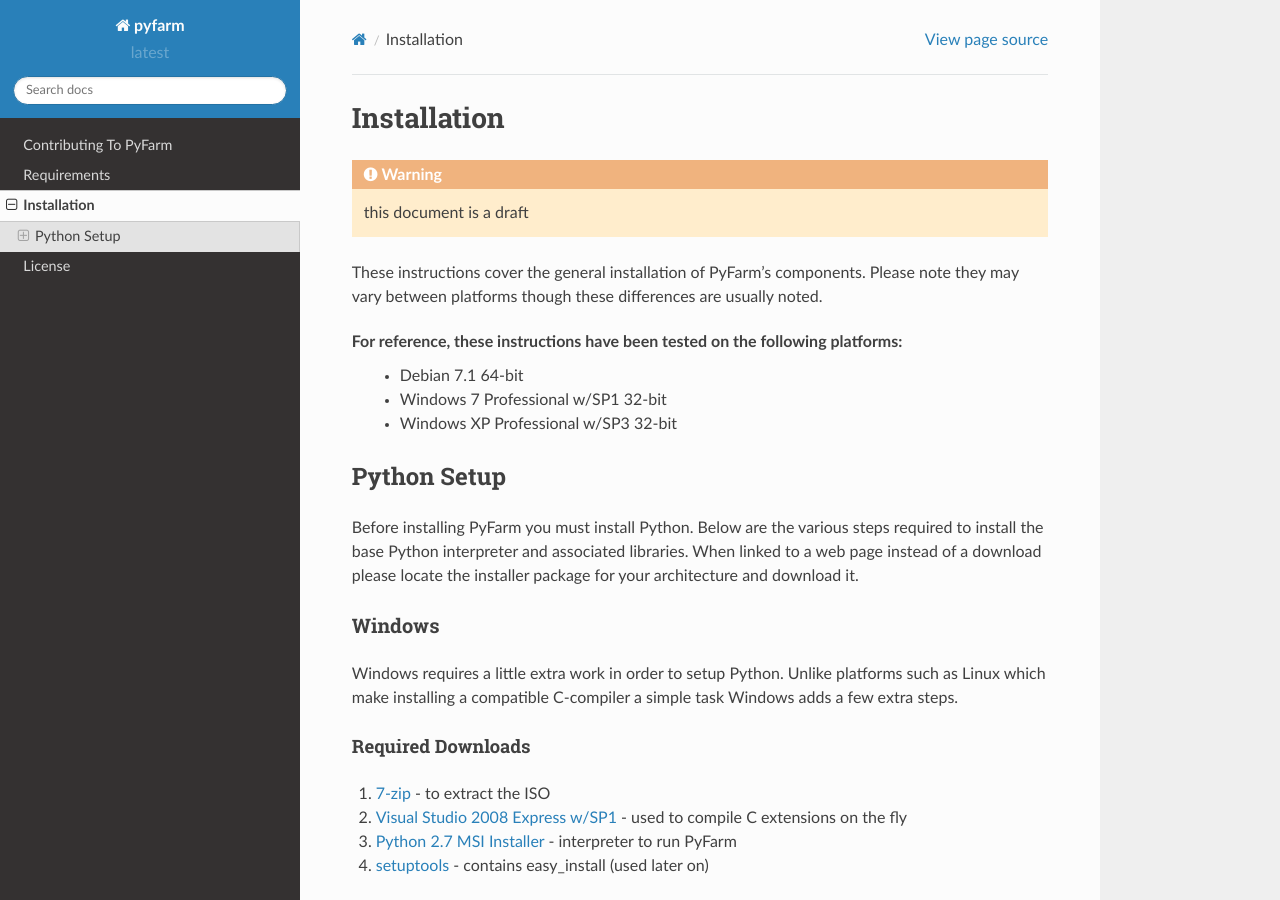
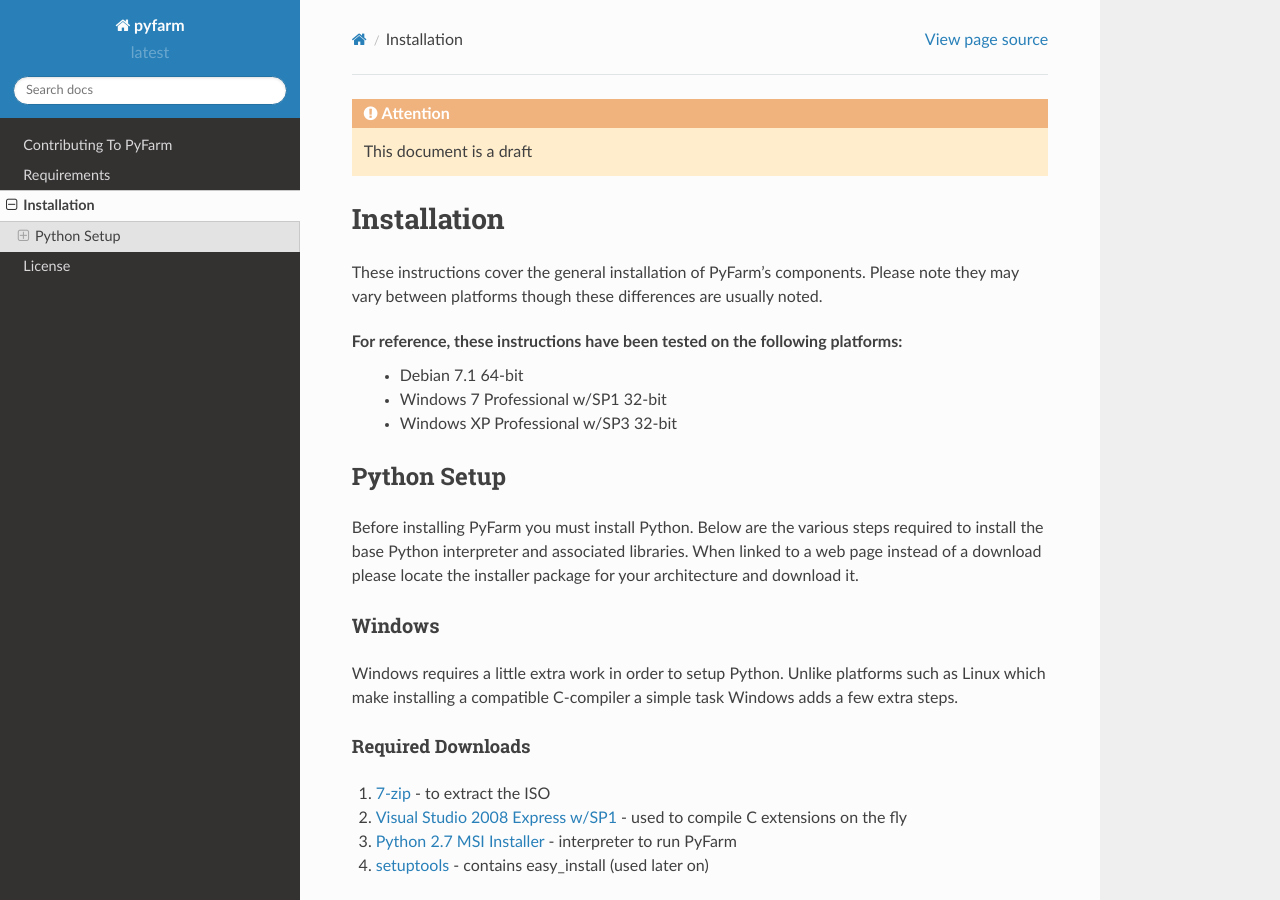
Before and after one commit to pyfarm/pyfarm-docs, a Sphinx documentation site: the page built from source/install.rst, in a window 1280 px wide and 900 px high. Built offline with Sphinx 7.4.7 and the Read the Docs theme 2.0.0, drawn with Linux system fonts in a browser that asks for light colours; some of the changed lines change nothing that is shown.

Commit message:
standarding header

```diff
--- a/source/install.rst
+++ b/source/install.rst
@@ -1,8 +1,8 @@
+.. attention::
+    This document is a draft
+
 Installation
 ============
-
-.. warning::
-    this document is a draft
 
 These instructions cover the general installation of PyFarm's components.
 Please note they may vary between platforms though these differences are usually
```
